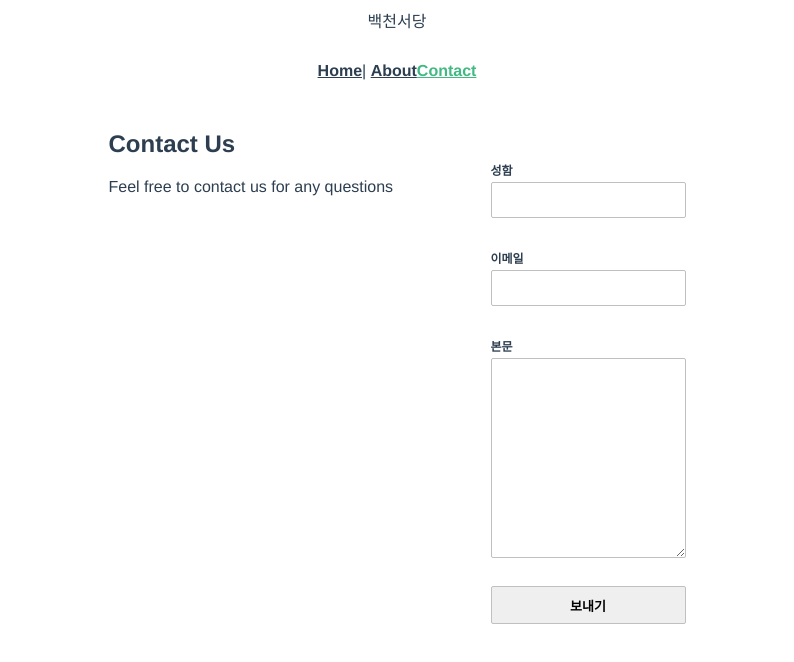
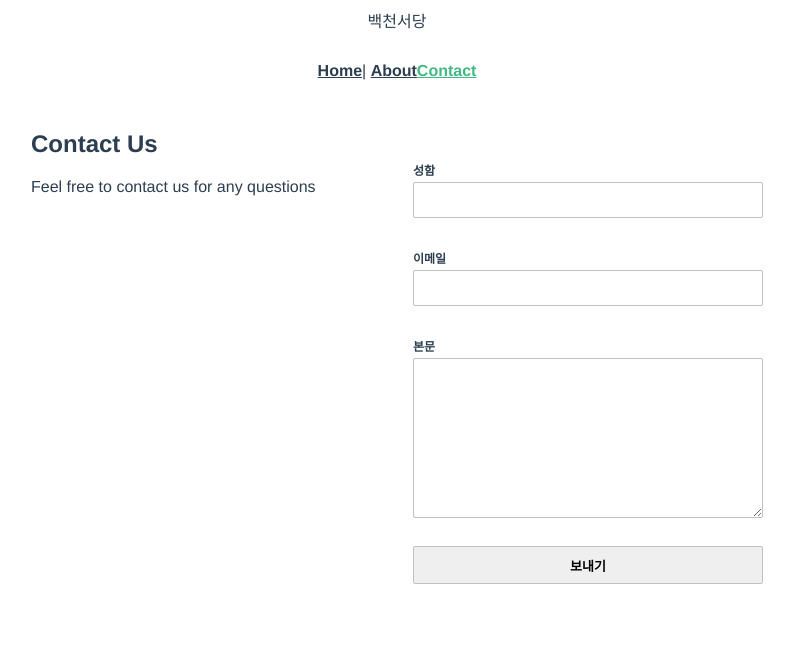
Before and after one commit to emiliempark/vue-practice, a Vue app: page /contact in a window 1280 px wide. Shown: the top 662 px of the page, without its empty margins (243-1037 px from the left). Built offline with nearby package versions, Linux system fonts and the light colour scheme.

Commit message:
Declutter code

```diff
--- a/src/components/ContactForm.vue
+++ b/src/components/ContactForm.vue
@@ -1,54 +1,30 @@
 <template>
-  <ValidationObserver>
   <form class="contactForm" @submit.prevent="validationBeforeSubmit">
-      <ValidationProvider name="Name">
     <div class="field">
       <label>성함</label>
       <input type="text" name="from_name" v-model="name" autocomplete="off" />
       <span class="error" v-if="errors.name">{{ errors.name[0] }}</span>
     </div>
-      </ValidationProvider>
-      <ValidationProvider>
     <div class="field">
       <label>이메일</label>
       <input type="email" name="from_email" v-model="email" autocomplete="off" />
       <span class="error" v-if="errors.email">{{ errors.email[0] }}</span>
     </div>
-      </ValidationProvider>
-      <ValidationProvider>
     <div class="field">
       <label>본문</label>
       <textarea name="message" v-model="message"></textarea>
       <span class="error" v-if="errors.message">{{ errors.message[0] }}</span>
     </div>
-      </ValidationProvider>
     <input type="submit" value="보내기" />
   </form>
-  </ValidationObserver>
 </template>
 
 <script>
 import emailjs from "emailjs-com";
-import { ValidationObserver, ValidationProvider } from "vee-validate";
 import validator, { fields } from "../validator";
-
-// // extend rules
-// extend("required", value => {
-//   console.log("rules extended", value, value.length, value.length >= 0);
-//   return value.length >= 0;
-// });
-
-// extend("max", value => {
-//   console.log("max rule", value);
-//   return value.length <= 3;
-// });
 
 export default {
   name: "ContactForm",
-  components: {
-    ValidationObserver,
-    ValidationProvider
-  },
   data() {
     return {
       name: "",
@@ -62,21 +38,16 @@ export default {
     };
   },
   watch: {
-    name(newVal, oldVal) {
-      console.log("name", newVal, oldVal);
+    name(newVal) {
+      // (newVal, oldVal)
       this.name = newVal;
-      // validate new value
       this.errors.name = validator.validate(fields.name, this.name.trim());
     },
-    email(newVal, oldVal) {
-      console.log("email", newVal, oldVal);
-      // validate new value
+    email(newVal) {
       this.email = newVal;
       this.errors.email = validator.validate(fields.email, this.email.trim());
     },
-    message(newVal, oldVal) {
-      console.log("email", newVal, oldVal);
-      // validate new value
+    message(newVal) {
       this.message = newVal;
       this.errors.message = validator.validate(
         fields.message,
@@ -86,7 +57,6 @@ export default {
   },
   methods: {
     validationBeforeSubmit: function() {
-      console.log("hi", this, this.errors);
       // validate all
       this.errors.name = validator.validate(fields.name, this.name);
       this.errors.email = validator.validate(fields.email, this.email);
@@ -158,7 +128,7 @@ form {
       outline: none;
       width: 100%;
       max-width: 350px;
-      height: 200px;
+      height: 160px;
       padding: 8px;
     }
     .error {
```
Lines whose indentation alone changed are shown as unchanged.
